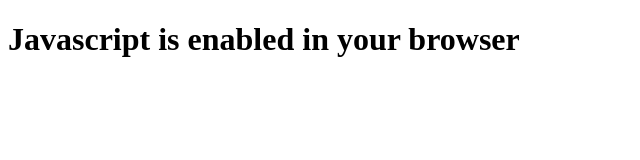
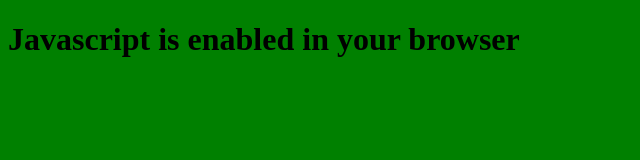
Before and after one commit to JordanMajd/isjsenabled.com, a plain HTML site: page index.html in a window 1280 px wide. Shown: the whole page, without its empty margins (0-640 px from the left). Drawn offline with Linux system fonts and the light colour scheme.

Commit message:
Add basic styling

```diff
--- a/index.html
+++ b/index.html
@@ -5,8 +5,13 @@
   <title>Is JS Enabled?</title>
   <meta name="description" content="Quickly check to see if javascript is enabled or disabled in your browser.">
   <meta name="author" content="Jordan Majd">
+  <style>
+        body {
+
+        }
+    </style>
 </head>
-<body>
+<body id="body" style="background-color:red">
     <h1 id="status">Javascript is disabled in your browser</h1>
     <noscript>This should only show if JS is disabled</noscript>
     <script>
@@ -14,6 +19,9 @@
             'use strict';
             var status = document.getElementById('status');
             status.innerHTML = 'Javascript is enabled in your browser';
+
+            var body =  document.getElementById('body');
+            body.setAttribute('style', 'background-color:green');
         })();
     </script>
 </body>
```
